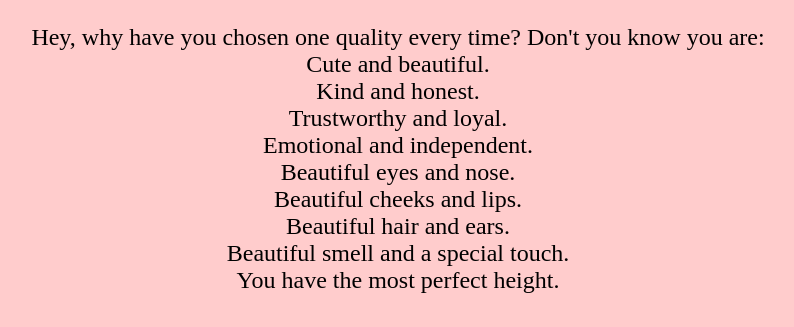
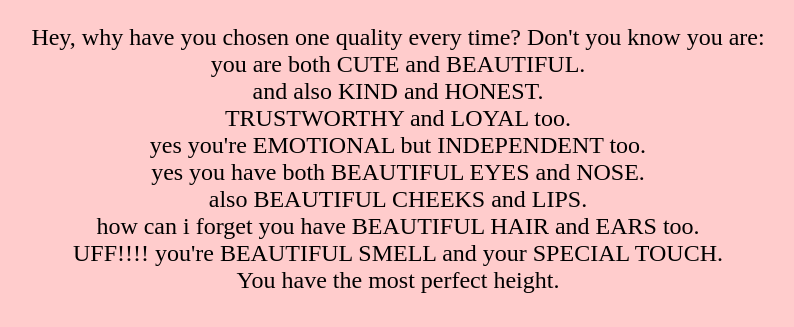
Before and after one commit to bunny2305/girl, a plain HTML site: page page11.html in a window 1280 px wide. Shown: the top 327 px of the page, without its empty margins (242-1036 px from the left). Drawn offline with Linux system fonts and the light colour scheme.

Commit message:
Update page11.html

```diff
--- a/page11.html
+++ b/page11.html
@@ -31,14 +31,14 @@
     <p>
         Hey, why have you chosen one quality every time? Don't you know you are:
         <br>
-        Cute and beautiful.<br>
-        Kind and honest.<br>
-        Trustworthy and loyal.<br>
-        Emotional and independent.<br>
-        Beautiful eyes and nose.<br>
-        Beautiful cheeks and lips.<br>
-        Beautiful hair and ears.<br>
-        Beautiful smell and a special touch.<br>
+        you are both CUTE and BEAUTIFUL.<br>
+        and also KIND and HONEST.<br>
+        TRUSTWORTHY and LOYAL too.<br>
+        yes you're EMOTIONAL but INDEPENDENT too.<br>
+        yes you have both BEAUTIFUL EYES and NOSE.<br>
+        also BEAUTIFUL CHEEKS and LIPS.<br>
+        how can i forget you have BEAUTIFUL HAIR and EARS too.<br>
+        UFF!!!! you're BEAUTIFUL SMELL and your SPECIAL TOUCH.<br>
         You have the most perfect height.
     </p>
     <p style="font-size: 36px;">You are the most perfect girl I have ever met. ❤️</p>
```
